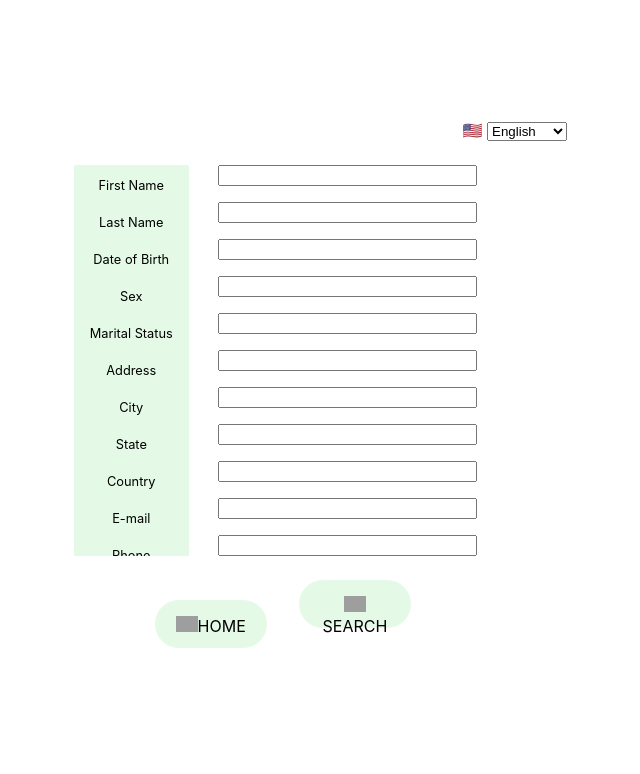
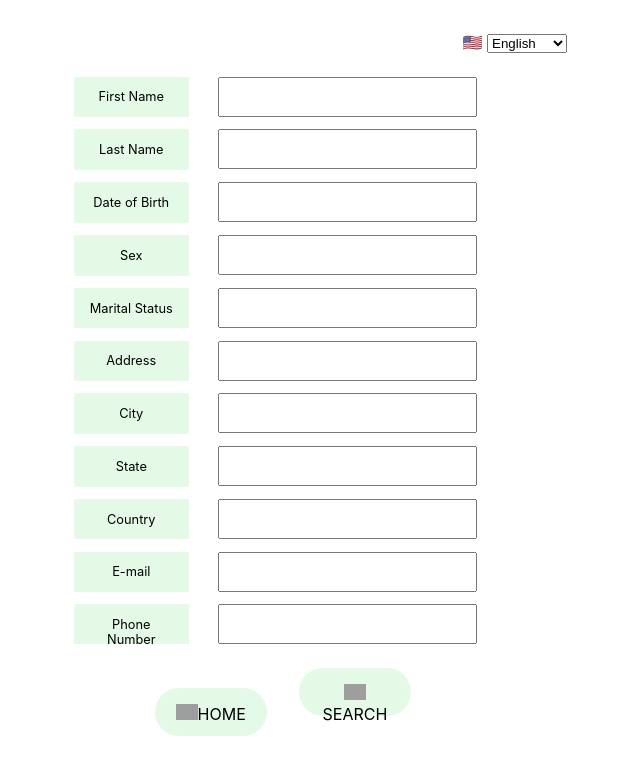
Before and after one commit to davidc360/colab8, a React (Create React App) app: page /intake in a window 1280 px wide. Shown: the top 774 px of the page, without its empty margins (357-997 px from the left). Built offline with nearby package versions, Linux system fonts and the light colour scheme; grey boxes are pictures that could not be loaded.

Commit message:
fixed input height

```diff
--- a/src/Intake.sass
+++ b/src/Intake.sass
@@ -14,11 +14,12 @@
 .basicInfo
     display: flex
     flex-direction: column
-    gap: 1em
+    gap: 0.8em
 
 .formInput
     display: flex
     gap: 2em
+    height: 2.5em
 
 .form-prompt
     font-size: 0.8em !important
```
